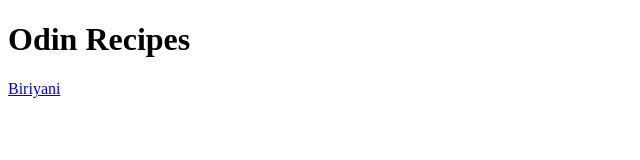
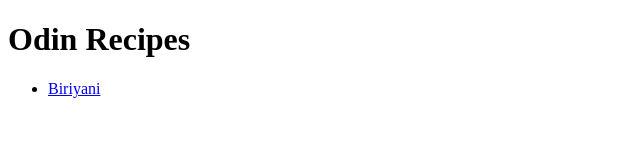
Before and after one commit to npuneeth/odin-recipes, a plain HTML site: page index.html in a window 1280 px wide. Shown: the full height of the page, 0-640 px from the left. Drawn offline with Linux system fonts and the light colour scheme.

Commit message:
edit index.html

```diff
--- a/index.html
+++ b/index.html
@@ -7,6 +7,10 @@
 </head>
 <body>
     <h1>Odin Recipes</h1>
-    <a href="/recipes/biriyani.html">Biriyani</a>
+    <ul>
+        <li><a href="/recipes/biriyani.html">Biriyani</a></li>
+
+    </ul>
+
 </body>
 </html>
```
